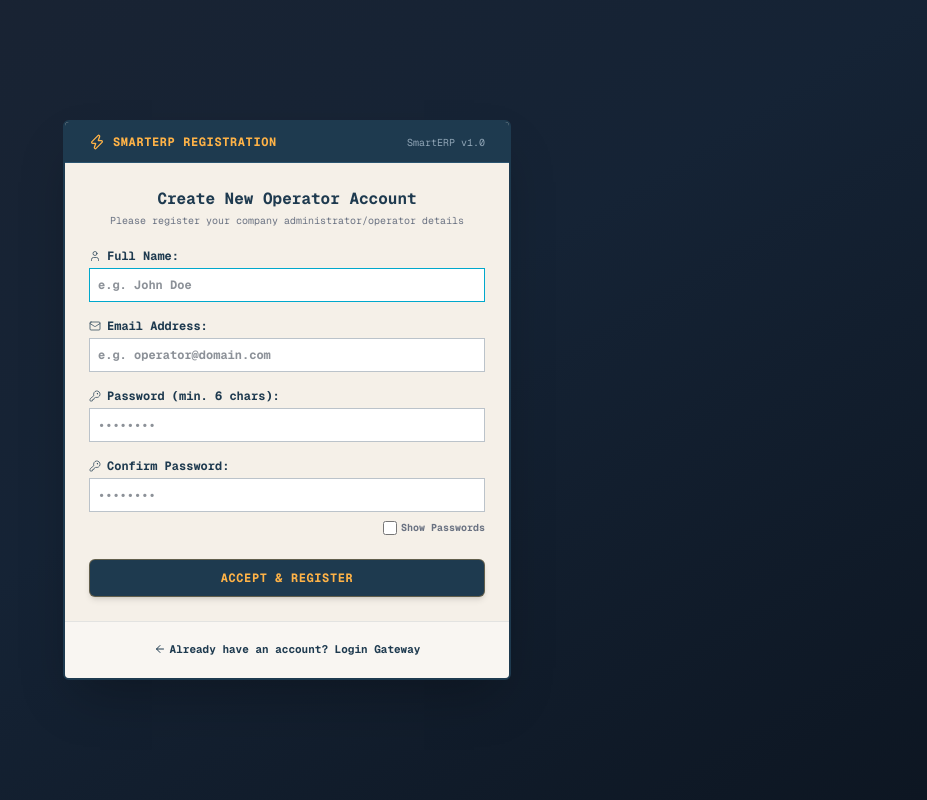
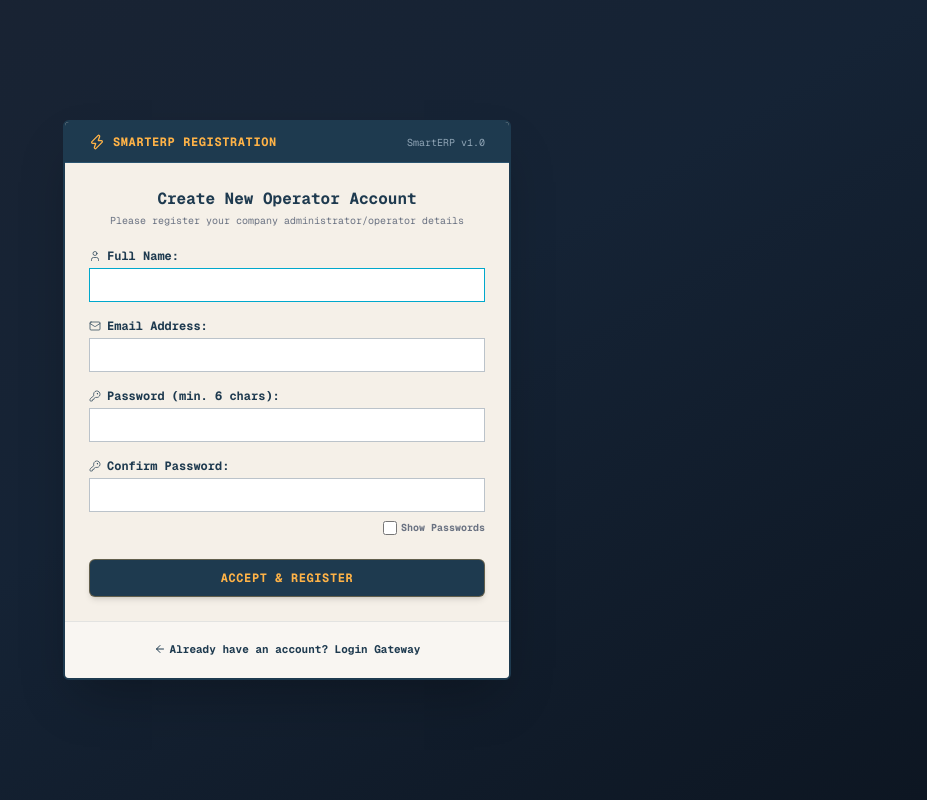
Before and after one commit to piyushFunde/TallyPrime, a Next.js app in the folder frontend/: page /register in a window 1280 px wide. Shown: the whole page, without its empty margins (353-1280 px from the left). Built offline with nearby package versions, Linux system fonts and the light colour scheme; no server answers.

Commit message:
UI: remove input placeholders from login and register page forms

```diff
--- a/frontend/app/login/page.tsx
+++ b/frontend/app/login/page.tsx
@@ -79,7 +79,7 @@ export default function LoginPage() {
               onKeyDown={handleEmailKeyDown}
               required
               disabled={isLoading}
-              placeholder="e.g. administrator@domain.com"
+              placeholder=""
               className="w-full bg-white border border-[#1e3a4f]/30 p-2 text-xs font-bold text-tally-dark focus:outline-none focus:border-tally-accent"
             />
           </div>
@@ -98,7 +98,7 @@ export default function LoginPage() {
               onKeyDown={handlePasswordKeyDown}
               required
               disabled={isLoading}
-              placeholder="••••••••"
+              placeholder=""
               className="w-full bg-white border border-[#1e3a4f]/30 p-2 text-xs font-bold text-tally-dark focus:outline-none focus:border-tally-accent"
             />
             {/* Show Password Option */}
--- a/frontend/app/register/page.tsx
+++ b/frontend/app/register/page.tsx
@@ -127,7 +127,7 @@ export default function RegisterPage() {
               onKeyDown={handleNameKeyDown}
               required
               disabled={submitting}
-              placeholder="e.g. John Doe"
+              placeholder=""
               className="w-full bg-white border border-[#1e3a4f]/30 p-2 text-xs font-bold text-tally-dark focus:outline-none focus:border-tally-accent"
             />
           </div>
@@ -146,7 +146,7 @@ export default function RegisterPage() {
               onKeyDown={handleEmailKeyDown}
               required
               disabled={submitting}
-              placeholder="e.g. operator@domain.com"
+              placeholder=""
               className="w-full bg-white border border-[#1e3a4f]/30 p-2 text-xs font-bold text-tally-dark focus:outline-none focus:border-tally-accent"
             />
           </div>
@@ -165,7 +165,7 @@ export default function RegisterPage() {
               onKeyDown={handlePasswordKeyDown}
               required
               disabled={submitting}
-              placeholder="••••••••"
+              placeholder=""
               className="w-full bg-white border border-[#1e3a4f]/30 p-2 text-xs font-bold text-tally-dark focus:outline-none focus:border-tally-accent"
             />
           </div>
@@ -184,7 +184,7 @@ export default function RegisterPage() {
               onKeyDown={handleConfirmPasswordKeyDown}
               required
               disabled={submitting}
-              placeholder="••••••••"
+              placeholder=""
               className="w-full bg-white border border-[#1e3a4f]/30 p-2 text-xs font-bold text-tally-dark focus:outline-none focus:border-tally-accent"
             />
             {/* Show Passwords Option */}
```
